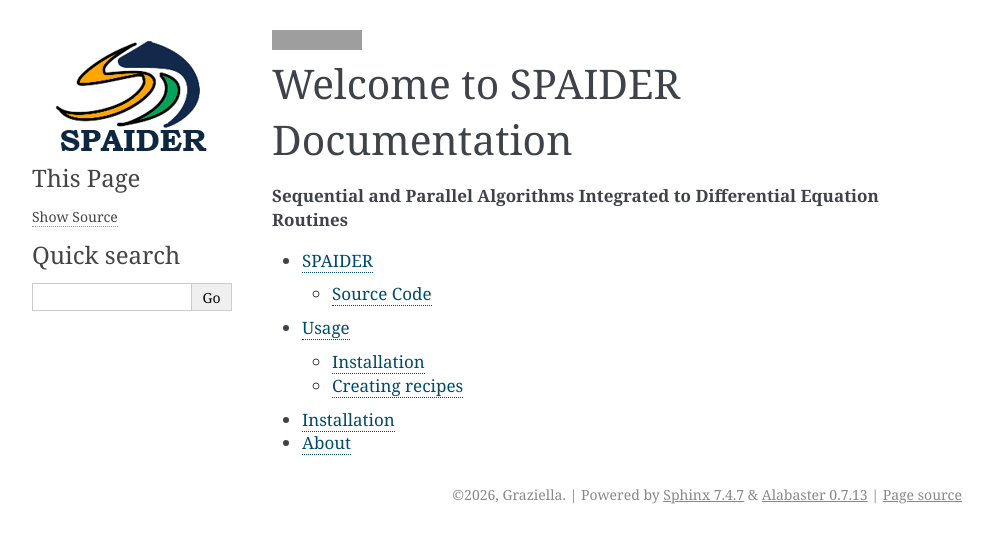
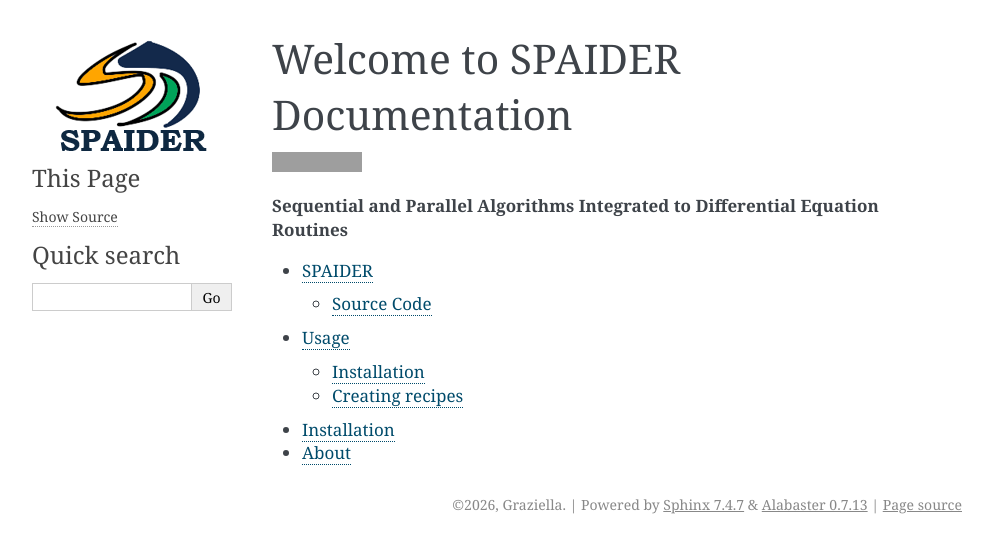
Before and after one commit to LizandroCloud/SPAIDER-M, a Sphinx documentation site: the page built from docs/source/index.rst, in a window 1280 px wide. Shown: the top 553 px of the page, without its empty margins (148-1141 px from the left). Built offline with Sphinx 7.4.7, drawn with Linux system fonts in a browser that asks for light colours; grey boxes are pictures that could not be loaded.

```diff
--- a/docs/source/index.rst
+++ b/docs/source/index.rst
@@ -1,9 +1,8 @@
+Welcome to SPAIDER Documentation
+================================
 .. image:: https://img.shields.io/pypi/v/seu-pacote.svg
    :target: https://pypi.org/project/seu-pacote/
    :alt: PyPI
-Welcome to SPAIDER Documentation
-================================
-
 **Sequential and Parallel Algorithms Integrated to Differential Equation Routines**
 
 .. toctree::
```
